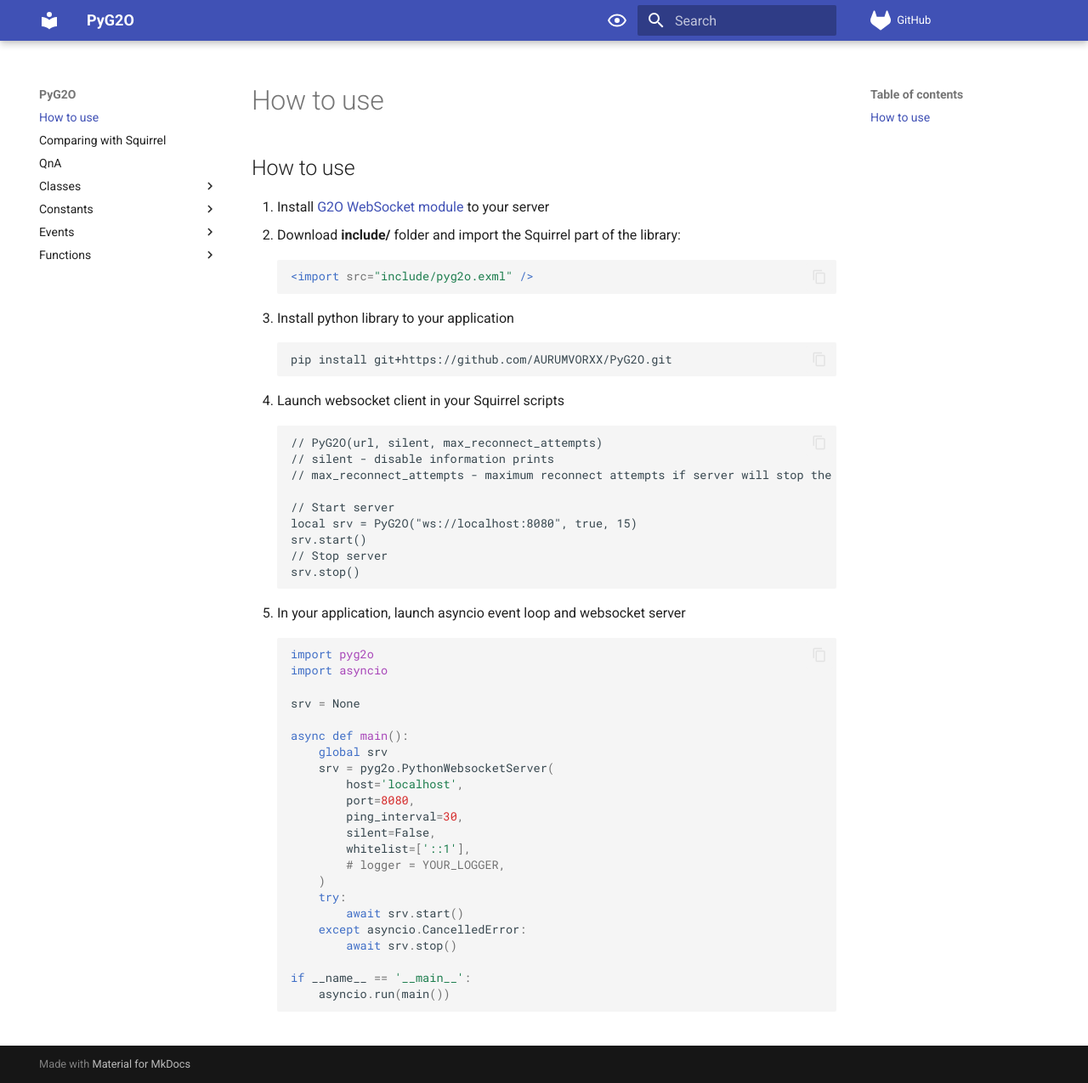
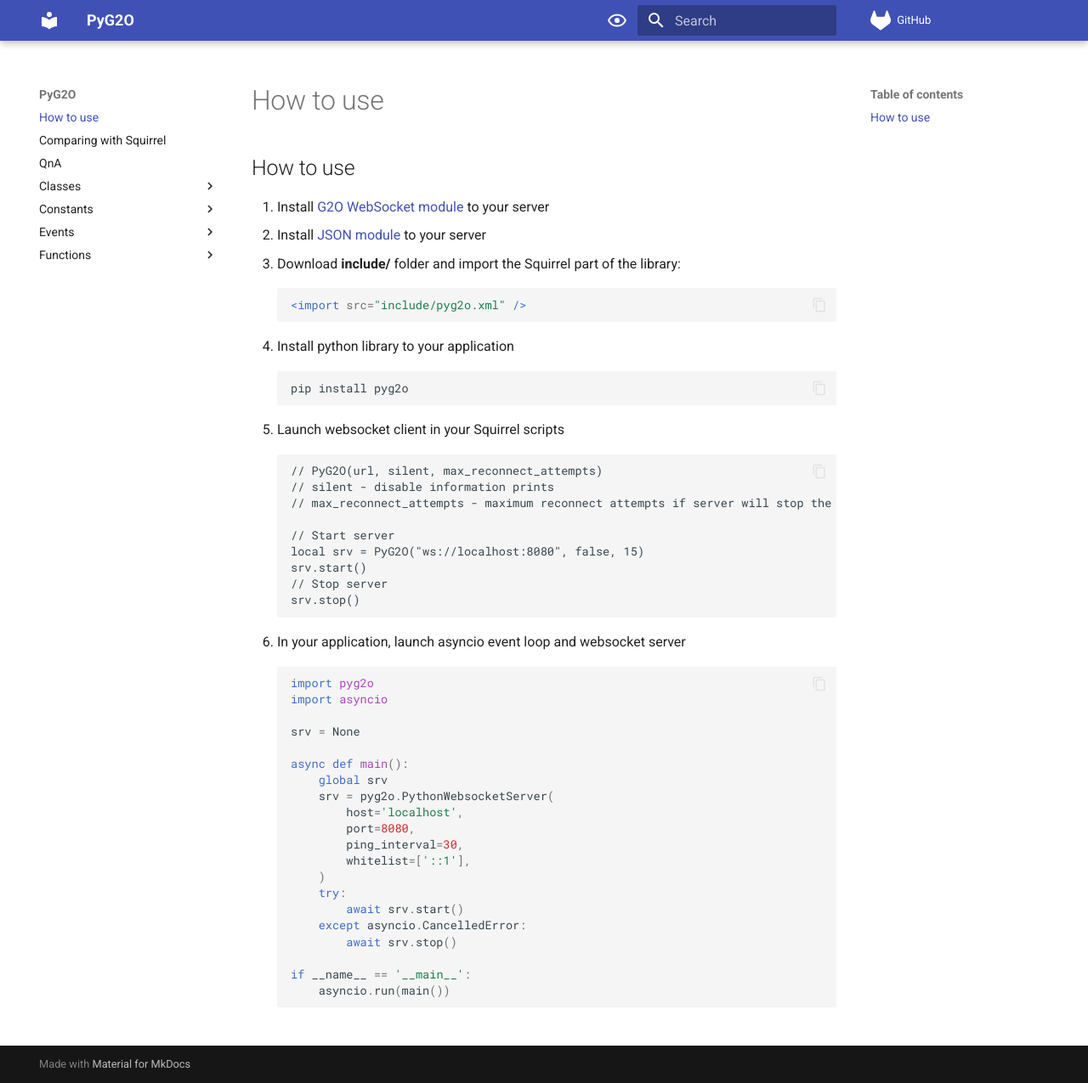
Before and after one commit to AURUMVORXX/PyG2O, an MkDocs documentation site: the page built from docs/index.md, in a window 1280 px wide and 1275 px high. Shown: the whole window at 85% size. Built offline with MkDocs 1.6.1 and Material for MkDocs 9.7.7, drawn with Linux system fonts in a browser that asks for light colours; comment, search, counter and statistics services are not loaded.

Commit message:
docs: Updated installation docs

````diff
--- a/docs/index.md
+++ b/docs/index.md
@@ -1,12 +1,13 @@
 ## How to use
 1. Install [G2O WebSocket module](https://github.com/AURUMVORXX/G2O-WebSocket) to your server
-1. Download **include/** folder and import the Squirrel part of the library:
+2. Install [JSON module](https://gitlab.com/GothicMultiplayerTeam/modules/json) to your server
+3. Download **include/** folder and import the Squirrel part of the library:
 ```xml
-<import src="include/pyg2o.exml" />
+<import src="include/pyg2o.xml" />
 ```
 2. Install python library to your application
 ```
-pip install git+https://github.com/AURUMVORXX/PyG2O.git
+pip install pyg2o
 ```
 3. Launch websocket client in your Squirrel scripts
 ```
@@ -15,7 +16,7 @@
 // max_reconnect_attempts - maximum reconnect attempts if server will stop the connection (0 - infinite attempts). This value doesn't reset on connection
 
 // Start server
-local srv = PyG2O("ws://localhost:8080", true, 15)
+local srv = PyG2O("ws://localhost:8080", false, 15)
 srv.start()
 // Stop server
 srv.stop()
@@ -33,9 +34,7 @@
         host='localhost',
         port=8080,
         ping_interval=30,
-        silent=False,
         whitelist=['::1'],
-        # logger = YOUR_LOGGER,
     )
     try:
         await srv.start()
--- a/pyproject.toml
+++ b/pyproject.toml
@@ -1,6 +1,6 @@
 [tool.poetry]
 name = "PyG2O"
-version = "2.1.3"
+version = "2.2.0"
 description =  ""
 authors = ["AURUMVORAX <aurumvorax.enthroned@gmail.com>"]
 
````
Also changed, not shown: 2 other files.
